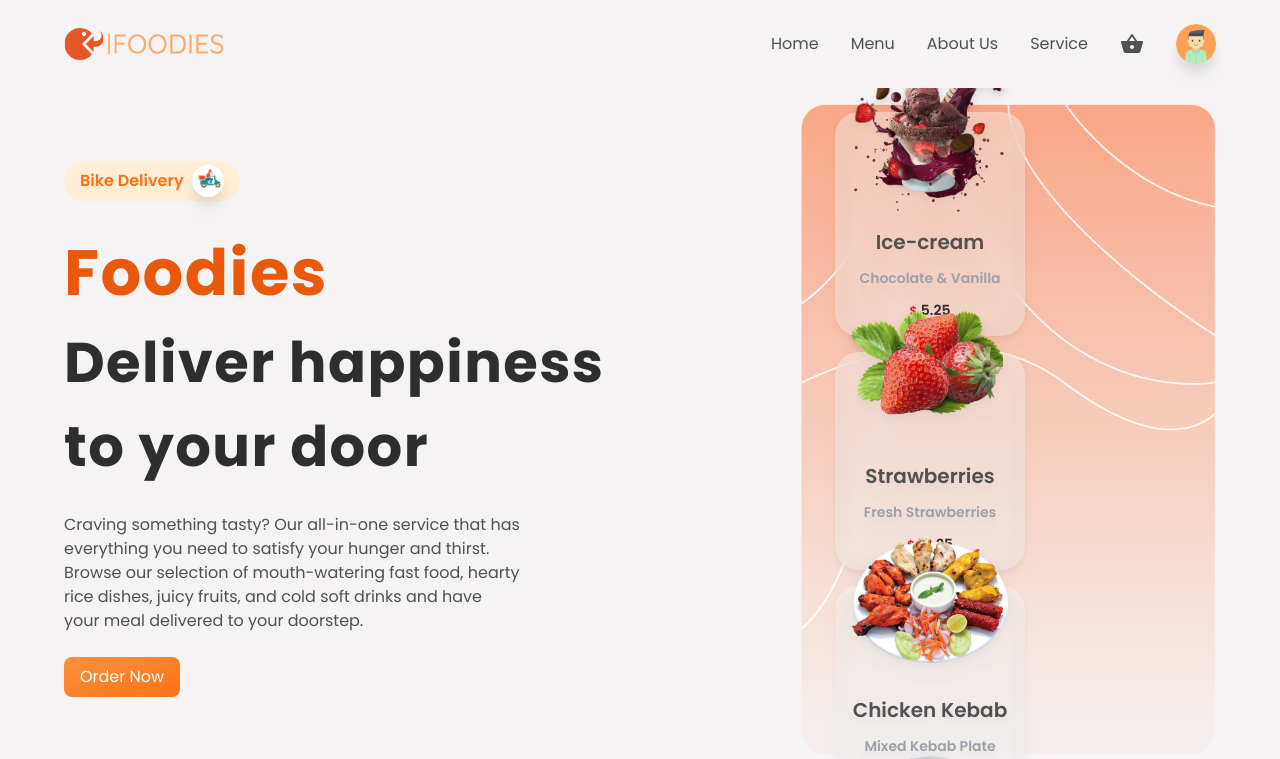
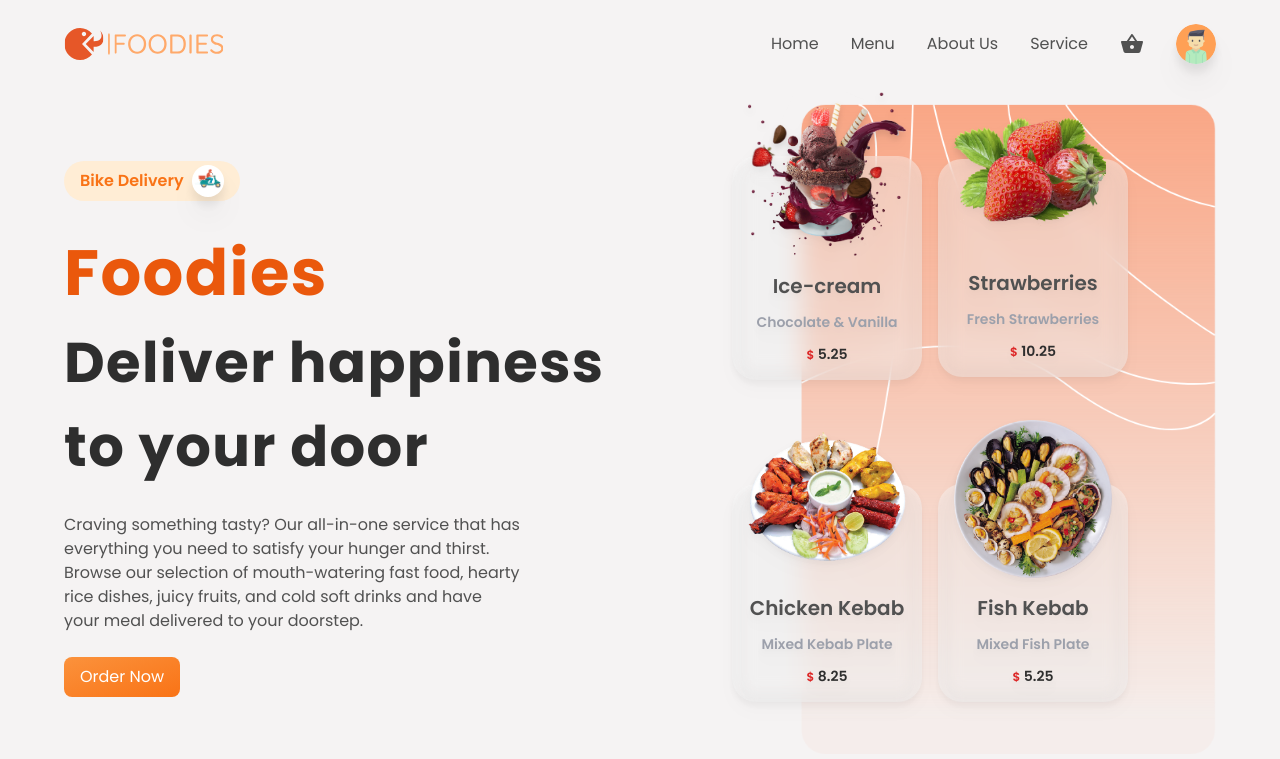
Before and after one commit to thidang2901/Foodies-react, a React (Vite) app: page / in a window 1280 px wide. Shown: the top 759 px of the page. Built offline with nearby package versions, Linux system fonts and the light colour scheme; no server answers; the database is empty.

Commit message:
fix: minor fixes

```diff
--- a/index.html
+++ b/index.html
@@ -2,7 +2,7 @@
 <html lang="en">
   <head>
     <meta charset="UTF-8" />
-    <link rel="icon" type="image/svg+xml" href="/foodies.svg" />
+    <link rel="icon" type="image/svg+xml" href="/vite.svg" />
     <meta name="viewport" content="width=device-width, initial-scale=1.0" />
     <meta http-equiv="Permissions-Policy" content="interest-cohort=()" />
     <title>Foodies - Deliver happiness to your door</title>
--- a/src/containers/HomeContainer.jsx
+++ b/src/containers/HomeContainer.jsx
@@ -37,7 +37,7 @@ const HomeContainer = () => {
 
       <div className="py-2 flex-1 flex items-center relative">
         <img src={HeroBg} className="ml-auto h-420 w-full lg:w-auto lg:h-650" alt="hero-bg" />
-        <div className="w-full h-full absolute top-0 left-0 flex items-center justify-center lg:px-32 py-4 gap-4 flex-wrap">
+        <div className="w-full h-full absolute top-0 left-0 flex items-center justify-center px-16 sm:px-0 md:px-10 lg:px-0 xl:px-12 2xl:px-40 py-4 gap-4 flex-wrap">
           {heroData &&
             heroData.map((n) => (
               <div
--- a/src/context/index.js
+++ b/src/context/index.js
@@ -1,3 +1,3 @@
 export { initialState } from "./initialState"
-export { actionType, default as reducer } from "./reducer"
+export { actionType, reducer } from "./reducer"
 export { StateContext, StateProvider, useStateValue } from "./StateProvider"
--- a/src/context/initialState.js
+++ b/src/context/initialState.js
@@ -1,8 +1,4 @@
-import {
-  fetchCart,
-  fetchCartTotal,
-  fetchUser,
-} from "../utils/fetchLocalStorageData"
+import { fetchCart, fetchCartTotal, fetchUser } from "../utils/fetchLocalStorageData"
 
 const userInfo = fetchUser()
 const cartInfo = fetchCart()
--- a/src/context/reducer.js
+++ b/src/context/reducer.js
@@ -1,6 +1,6 @@
 import { LOCAL_STORAGE_CONST } from "../utils/constants"
 
-export const actionType = {
+const actionType = {
   SET_USER: "SET_USER",
   SET_FOOD_ITEMS: "SET_FOOD_ITEMS",
   SET_SHOW_CART: "SET_SHOW_CART",
@@ -54,4 +54,4 @@ const reducer = (state, action) => {
   return state
 }
 
-export default reducer
+export { reducer, actionType }
```
Also changed, not shown: 1 other file (tests, documents, lock files or other folders).
